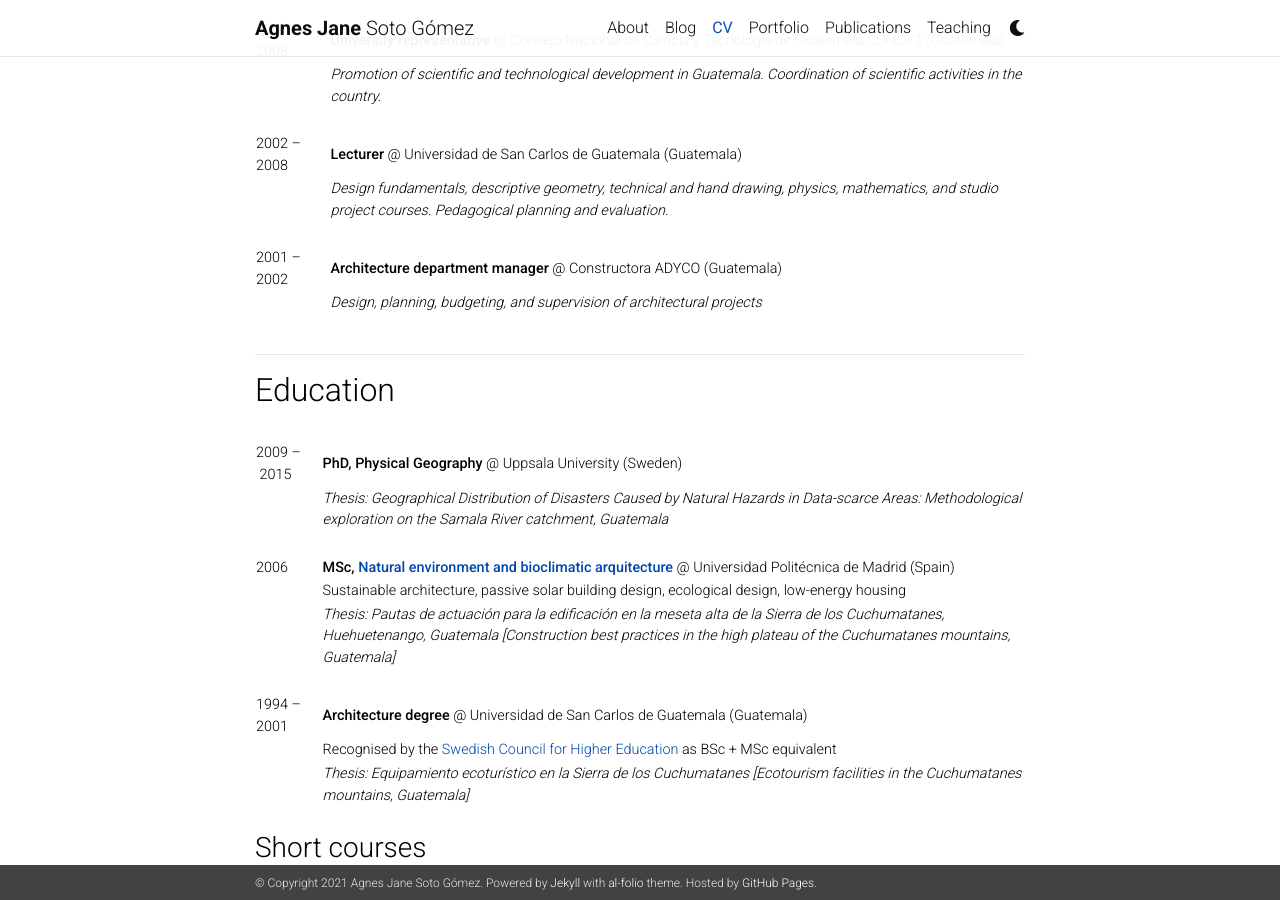
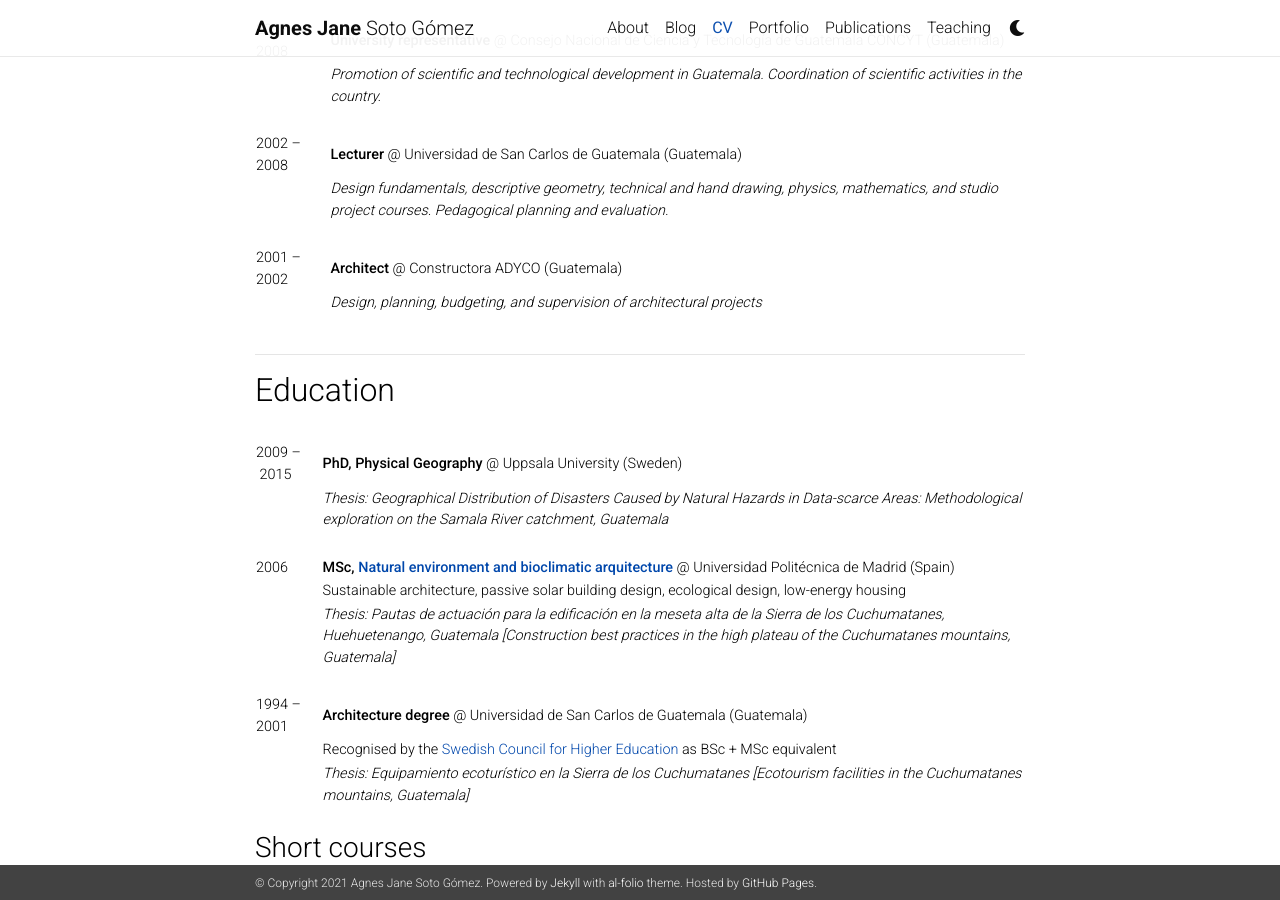
Before and after one commit to AgnesSG/AgnesSG.github.io, a Jekyll site: the page built from _pages/cv.md, in a window 1280 px wide and 900 px high, scrolled down 631 px. Built offline with Jekyll 4.4.1, drawn with Linux system fonts in a browser that asks for light colours; nearby versions of some CDN libraries; comment, search, counter and statistics services are not loaded; a style sheet for code colours, icons or effects is not loaded.

Commit message:
Update CV

```diff
--- a/_pages/cv.md
+++ b/_pages/cv.md
@@ -28,7 +28,7 @@ nav: true
 | 2002 -- 2008 | **Lecturer** @ Universidad de San Carlos de Guatemala (Guatemala) |
 | | *Design fundamentals, descriptive geometry, technical and hand drawing, physics, mathematics, and studio project courses. Pedagogical planning and evaluation.* |
 | | |
-| 2001 -- 2002 | **Architecture department manager** @ Constructora ADYCO (Guatemala) |
+| 2001 -- 2002 | **Architect** @ Constructora ADYCO (Guatemala) |
 | | *Design, planning, budgeting, and supervision of architectural projects* |
 | | |
 
```
